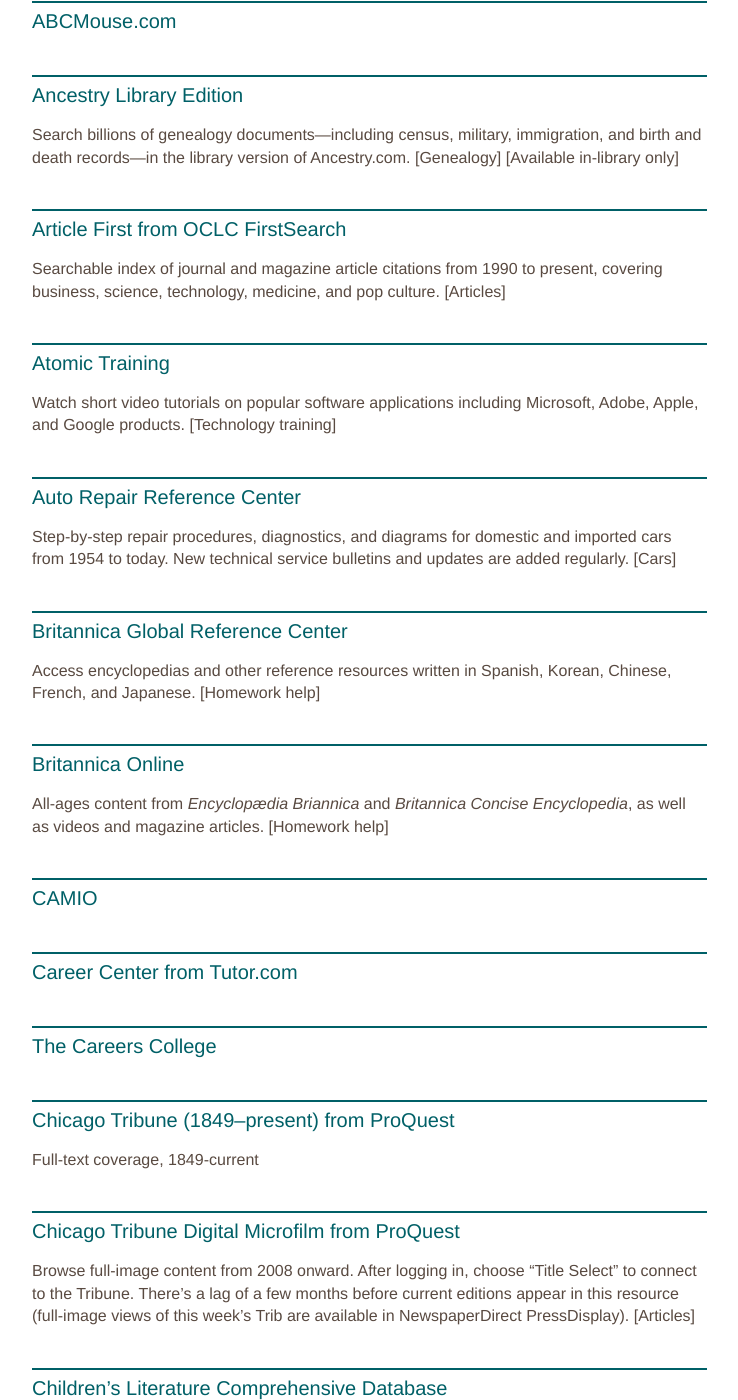
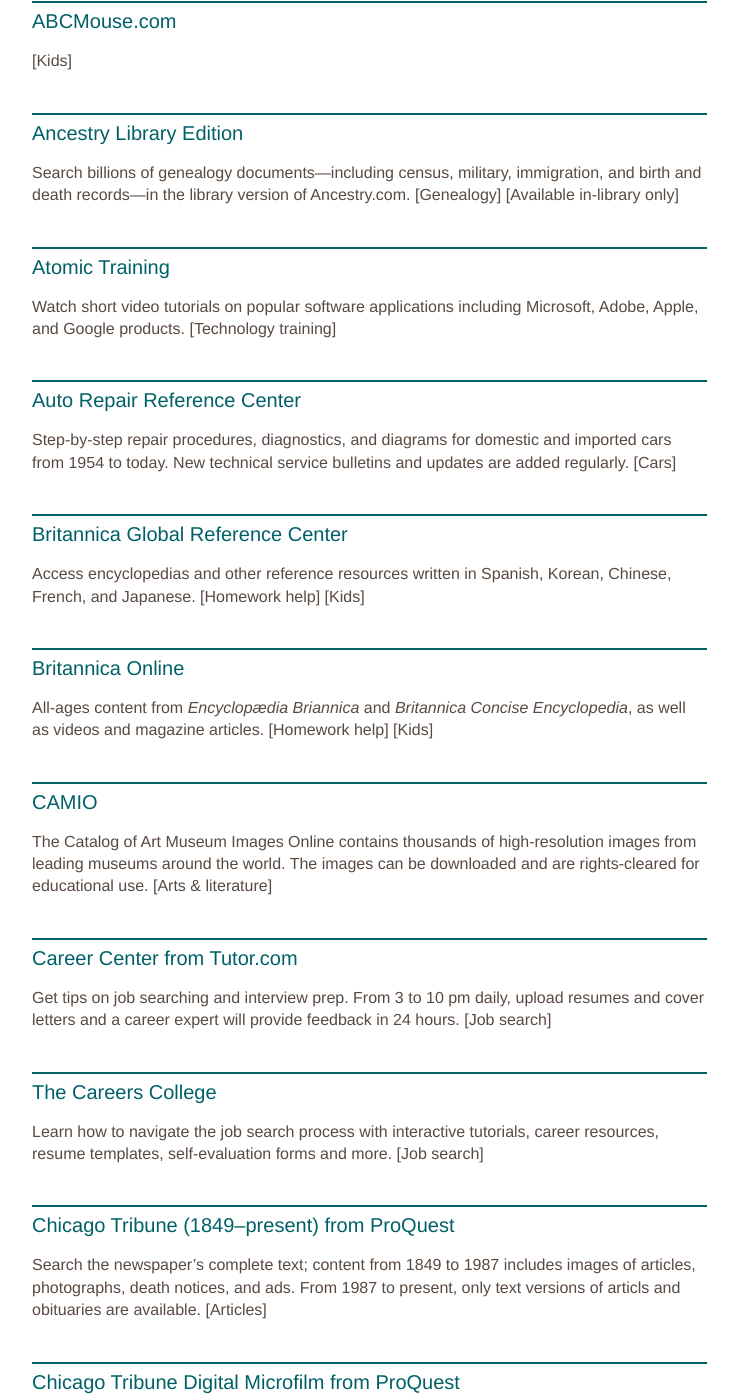
Before and after one commit to skokielibrary/spl-content, a Jekyll site: the page built from _content/bruce/resources--research-topic.markdown, in a window 1280 px wide and 1400 px high, scrolled down 195 px. Shown: the whole window, without its empty margins (126-864 px from the left). Built offline with Jekyll 4.4.1, drawn with Linux system fonts in a browser that asks for light colours.

Commit message:
Updated resources--research-topic.markdown

```diff
--- a/_content/bruce/resources--research-topic.markdown
+++ b/_content/bruce/resources--research-topic.markdown
@@ -5,15 +5,12 @@ published: true
 ---
 
 ##ABCMouse.com
+[Kids]
 
 ##Ancestry Library Edition
 Search billions of genealogy documents&#8212;including census, military, immigration, and birth and death records&#8212;in the library version of Ancestry.com.
 [Genealogy]
 [Available in-library only]
-
-##Article First from OCLC FirstSearch
-Searchable index of journal and magazine article citations from 1990 to present, covering business, science, technology, medicine, and pop culture.
-[Articles]
 
 ##Atomic Training
 Watch short video tutorials on popular software applications including Microsoft, Adobe, Apple, and Google products.
@@ -26,19 +23,28 @@ Step-by-step repair procedures, diagnostics, and diagrams for domestic and impor
 ##Britannica Global Reference Center
 Access encyclopedias and other reference resources written in Spanish, Korean, Chinese, French, and Japanese.
 [Homework help]
+[Kids]
 
 ##Britannica Online
 All-ages content from _Encyclop&#230;dia Briannica_ and _Britannica Concise Encyclopedia_, as well as videos and magazine articles.
 [Homework help]
+[Kids]
 
 ##CAMIO
+The Catalog of Art Museum Images Online contains thousands of high-resolution images from leading museums around the world. The images can be downloaded and are rights-cleared for educational use.
+[Arts & literature]
 
 ##Career Center from Tutor.com
+Get tips on job searching and interview prep. From 3 to 10 pm daily, upload resumes and cover letters and a career expert will provide feedback in 24 hours.
+[Job search]
 
 ##The Careers College
+Learn how to navigate the job search process with interactive tutorials, career resources, resume templates, self-evaluation forms and more.
+[Job search]
 
 ##Chicago Tribune (1849&#8210;present) from ProQuest
-Full-text coverage, 1849-current
+Search the newspaper's complete text; content from 1849 to 1987 includes images of articles, photographs, death notices, and ads. From 1987 to present, only text versions of articls and obituaries are available.
+[Articles]
 
 ##Chicago Tribune Digital Microfilm from ProQuest
 Browse full-image content from 2008 onward. After logging in, choose "Title Select" to connect to the Tribune. There's a lag of a few months before current editions appear in this resource (full-image views of this week's Trib are available in NewspaperDirect PressDisplay).
```
